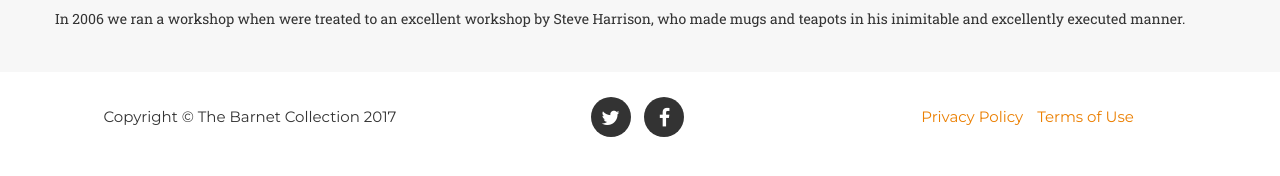
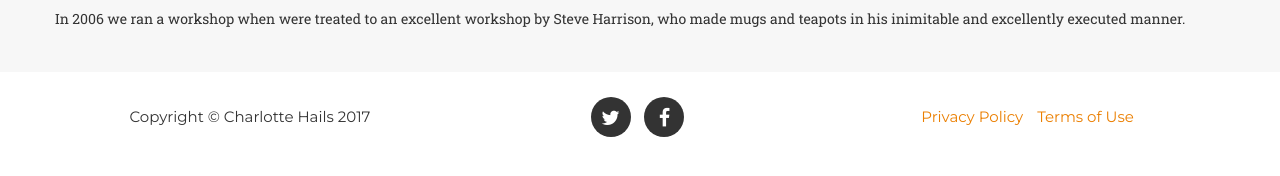
Before and after one commit to lottie189/TheBarnetCollection.org, a Jekyll site: the page built from steve-harrison.markdown, in a window 1280 px wide. Shown: the part 331-507 px from the top of the page. Built offline with Jekyll 4.4.1, drawn with Linux system fonts in a browser that asks for light colours; some web fonts are replaced.

Commit message:
Change of Website Title

```diff
--- a/_config.yml
+++ b/_config.yml
@@ -1,5 +1,5 @@
 ---
-title: The Barnet Collection
+title: Charlotte Hails
 timezone: UTC
 collections:
   artists:
```
